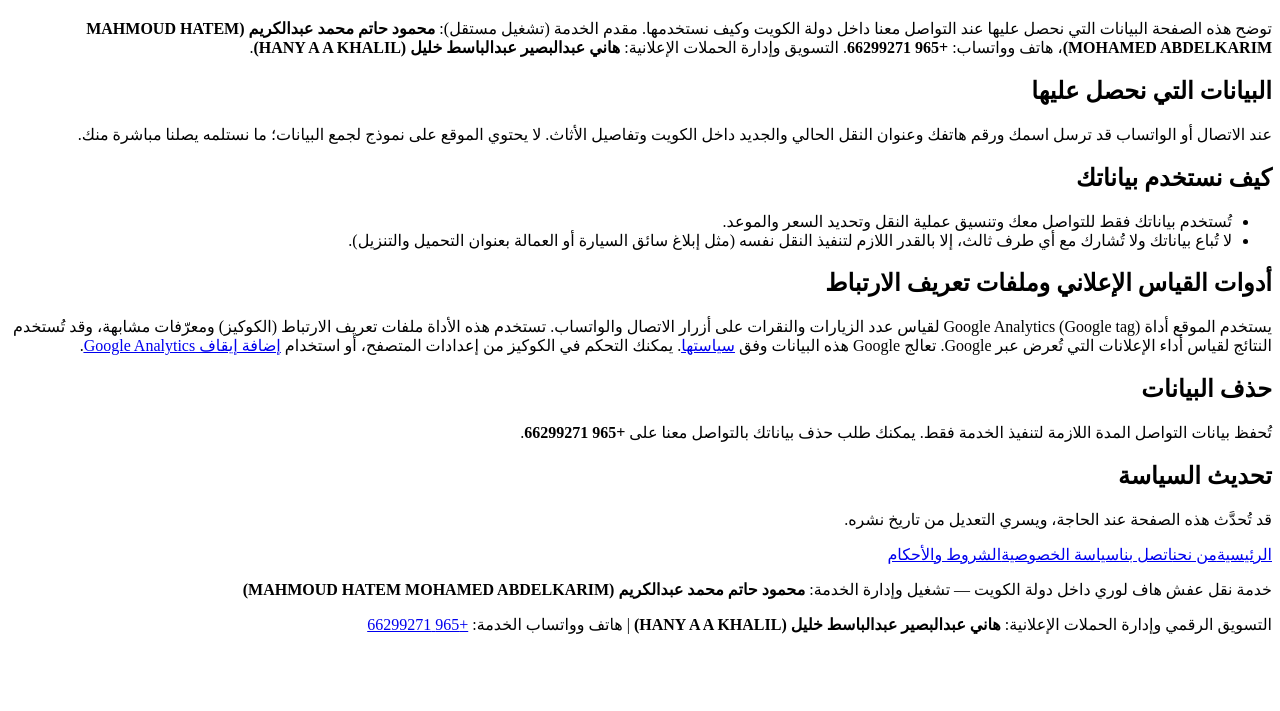
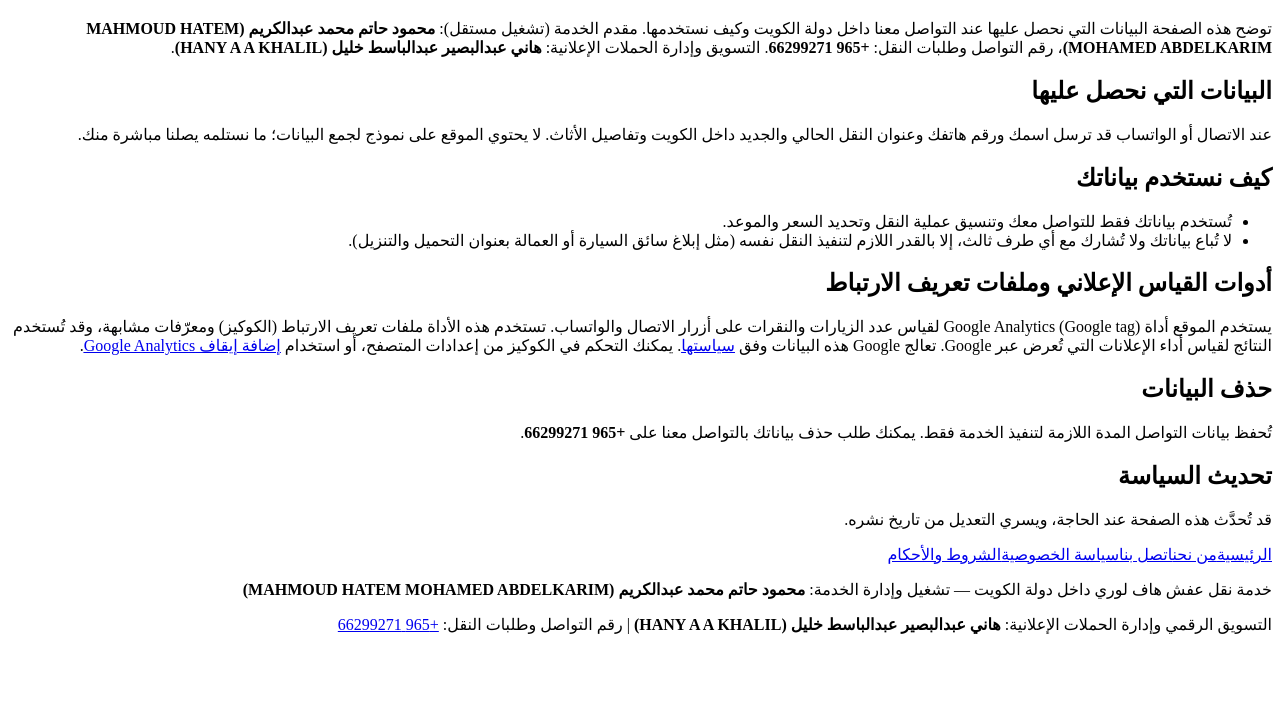
Before and after one commit to hanykhalil9003-dotcom/naqlkw, a plain HTML site: page privacy.html in a window 1280 px wide. Shown: the part 89-800 px from the top of the page. Drawn offline with Linux system fonts and the light colour scheme.

Commit message:
Update privacy.html

```diff
--- a/privacy.html
+++ b/privacy.html
@@ -13,7 +13,7 @@
 <header><div class="wrap"><a class="brand" href="index.html">نقل عفش <span>الكويت</span></a><a class="head-tel" href="tel:+96566299271" data-track="header_call">+965 66299271</a></div></header>
 <div class="page-title"><div class="wrap"><h1>سياسة الخصوصية</h1></div></div>
 <main><div class="wrap">
-<p>توضح هذه الصفحة البيانات التي نحصل عليها عند التواصل معنا داخل دولة الكويت وكيف نستخدمها. مقدم الخدمة (تشغيل مستقل): <strong>محمود حاتم محمد عبدالكريم (MAHMOUD HATEM MOHAMED ABDELKARIM)</strong>، هاتف وواتساب: <strong>+965 66299271</strong>. التسويق وإدارة الحملات الإعلانية: <strong>هاني عبدالبصير عبدالباسط خليل (HANY A A KHALIL)</strong>.</p>
+<p>توضح هذه الصفحة البيانات التي نحصل عليها عند التواصل معنا داخل دولة الكويت وكيف نستخدمها. مقدم الخدمة (تشغيل مستقل): <strong>محمود حاتم محمد عبدالكريم (MAHMOUD HATEM MOHAMED ABDELKARIM)</strong>، رقم التواصل وطلبات النقل: <strong>+965 66299271</strong>. التسويق وإدارة الحملات الإعلانية: <strong>هاني عبدالبصير عبدالباسط خليل (HANY A A KHALIL)</strong>.</p>
 <h2>البيانات التي نحصل عليها</h2>
 <p>عند الاتصال أو الواتساب قد ترسل اسمك ورقم هاتفك وعنوان النقل الحالي والجديد داخل الكويت وتفاصيل الأثاث. لا يحتوي الموقع على نموذج لجمع البيانات؛ ما نستلمه يصلنا مباشرة منك.</p>
 <h2>كيف نستخدم بياناتك</h2>
@@ -31,7 +31,7 @@
 <footer><div class="wrap">
 <nav class="flinks" aria-label="روابط الموقع"><a href="index.html">الرئيسية</a><a href="about.html">من نحن</a><a href="contact.html">اتصل بنا</a><a href="privacy.html">سياسة الخصوصية</a><a href="terms.html">الشروط والأحكام</a></nav>
 <p>خدمة نقل عفش هاف لوري داخل دولة الكويت — تشغيل وإدارة الخدمة: <strong>محمود حاتم محمد عبدالكريم (MAHMOUD HATEM MOHAMED ABDELKARIM)</strong></p>
-<p>التسويق الرقمي وإدارة الحملات الإعلانية: <strong>هاني عبدالبصير عبدالباسط خليل (HANY A A KHALIL)</strong> | هاتف وواتساب الخدمة: <a class="tel" href="tel:+96566299271">+965 66299271</a></p></div></footer>
+<p>التسويق الرقمي وإدارة الحملات الإعلانية: <strong>هاني عبدالبصير عبدالباسط خليل (HANY A A KHALIL)</strong> | رقم التواصل وطلبات النقل: <a class="tel" href="tel:+96566299271">+965 66299271</a></p></div></footer>
 <a class="float float-call" href="tel:+96566299271" aria-label="اتصل بنا" data-track="float_call"><svg viewBox="0 0 24 24" aria-hidden="true"><path d="M6.6 10.8a15.1 15.1 0 0 0 6.6 6.6l2.2-2.2a1 1 0 0 1 1-.25 11.4 11.4 0 0 0 3.6.57 1 1 0 0 1 1 1V20a1 1 0 0 1-1 1A17 17 0 0 1 3 4a1 1 0 0 1 1-1h3.5a1 1 0 0 1 1 1c0 1.25.2 2.45.57 3.6a1 1 0 0 1-.25 1z"/></svg></a>
 <a class="float float-wa" href="https://wa.me/96566299271" target="_blank" rel="noopener" aria-label="واتساب" data-track="float_whatsapp"><svg viewBox="0 0 24 24" aria-hidden="true"><path d="M12 2a10 10 0 0 0-8.6 15.1L2 22l5-1.3A10 10 0 1 0 12 2zm5.2 14.2c-.2.6-1.3 1.2-1.8 1.2-.5.1-1 .2-3.2-.7-2.700-1.100-4.400-3.800-4.600-4-.1-.2-1.100-1.400-1.100-2.700 0-1.300.7-1.900.9-2.200.2-.3.5-.3.700-.3h.5c.2 0 .4 0 .6.500.2.600.8 2 .9 2.200.1.100.1.300 0 .5-.1.200-.2.300-.3.500l-.4.500c-.1.100-.3.300-.1.600.2.300.7 1.200 1.500 1.900 1 .9 1.800 1.200 2.100 1.300.3.100.5.100.6-.1.200-.2.700-.8.900-1.100.2-.3.400-.2.600-.1l2 .9c.3.100.5.200.5.300.1.100.1.600-.1 1.200z"/></svg></a>
 <script>document.addEventListener('click',function(e){var el=e.target.closest('[data-track]');if(!el||typeof gtag!=='function')return;var n=el.getAttribute('data-track');gtag('event','generate_lead',{method:n.indexOf('whatsapp')>-1?'whatsapp':'call',event_label:n});});</script>
```
